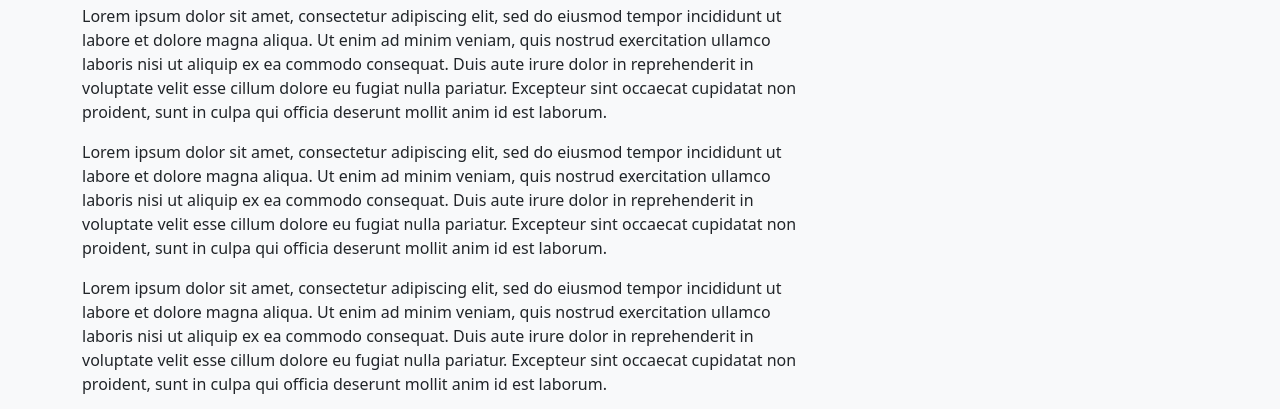
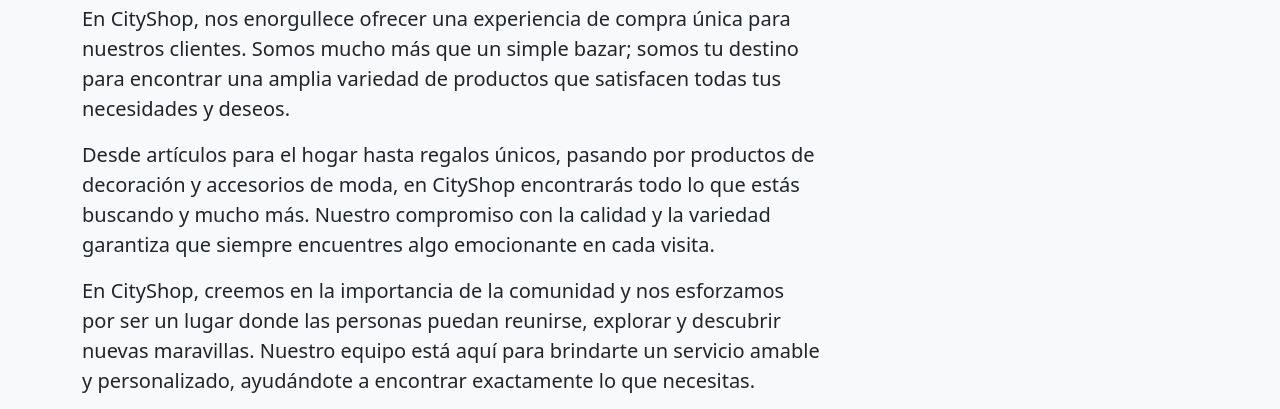
Before and after one commit to ranitadelamatrix/tomate, a plain HTML site: page assets/html/nosotros.html in a window 1280 px wide. Shown: the part 384-793 px from the top of the page. Drawn offline with nearby package versions, Linux system fonts and the light colour scheme.

Commit message:
"edicion de lorem, nosotros, letras"

```diff
--- a/assets/css/styles.css
+++ b/assets/css/styles.css
@@ -23,3 +23,17 @@
     font-weight: 400;
     font-style: normal;
   }
+ .dm-serif display-regular {
+  font-family: "DM Serif Display", serif;
+  font-weight: 400;
+  font-style: normal;
+}
+
+.dm-serif display-regular-italic {
+  font-family: "DM Serif Display", serif;
+  font-weight: 400;
+  font-style: italic;
+}
+.letraNosotros{
+    font-size: 20px;
+}
--- a/assets/html/nosotros.html
+++ b/assets/html/nosotros.html
@@ -110,27 +110,25 @@
 
                     <div class="col-8">
                         <h2>Nosotros</h2>
-                        <p>
-                            Lorem ipsum dolor sit amet, consectetur adipiscing elit, sed do eiusmod tempor incididunt ut
-                            labore et dolore magna aliqua. Ut enim ad minim veniam, quis nostrud exercitation ullamco
-                            laboris nisi ut aliquip ex ea commodo consequat. Duis aute irure dolor in reprehenderit in
-                            voluptate velit esse cillum dolore eu fugiat nulla pariatur. Excepteur sint occaecat
-                            cupidatat non proident, sunt in culpa qui officia deserunt mollit anim id est laborum.
-                        </p>
-                        <p>
-                            Lorem ipsum dolor sit amet, consectetur adipiscing elit, sed do eiusmod tempor incididunt ut
-                            labore et dolore magna aliqua. Ut enim ad minim veniam, quis nostrud exercitation ullamco
-                            laboris nisi ut aliquip ex ea commodo consequat. Duis aute irure dolor in reprehenderit in
-                            voluptate velit esse cillum dolore eu fugiat nulla pariatur. Excepteur sint occaecat
-                            cupidatat non proident, sunt in culpa qui officia deserunt mollit anim id est laborum.
-                        </p>
-                        <p>
-                            Lorem ipsum dolor sit amet, consectetur adipiscing elit, sed do eiusmod tempor incididunt ut
-                            labore et dolore magna aliqua. Ut enim ad minim veniam, quis nostrud exercitation ullamco
-                            laboris nisi ut aliquip ex ea commodo consequat. Duis aute irure dolor in reprehenderit in
-                            voluptate velit esse cillum dolore eu fugiat nulla pariatur. Excepteur sint occaecat
-                            cupidatat non proident, sunt in culpa qui officia deserunt mollit anim id est laborum.
-                        </p>
+                        <p class="letraNosotros">
+                            En CityShop, nos enorgullece ofrecer una experiencia de compra única para nuestros
+                            clientes. Somos mucho más que un simple bazar; somos tu destino para encontrar una
+                            amplia variedad de productos que satisfacen todas tus necesidades y deseos.</p>
+                        <p class="letraNosotros">
+                            Desde artículos para el hogar hasta regalos únicos, pasando por productos de
+                            decoración y accesorios de moda, en CityShop encontrarás todo lo que estás
+                            buscando y mucho más. Nuestro compromiso con la calidad y la variedad
+                            garantiza que siempre encuentres algo emocionante en cada visita.</p>
+                        <p class="letraNosotros">
+                            En CityShop, creemos en la importancia de la comunidad y nos esforzamos por ser un lugar donde las personas puedan reunirse, explorar y descubrir nuevas maravillas. Nuestro equipo está aquí para brindarte un servicio amable y personalizado, ayudándote a encontrar exactamente lo que necesitas.
+
+</p>
+<p class="letraNosotros">Explora nuestras estanterías y déjate sorprender por la diversidad de productos que tenemos para ofrecerte. Ya sea que estés buscando un regalo especial o simplemente quieras darte un capricho, CityShop es el lugar perfecto para encontrarlo.
+
+</p>
+<p class="letraNosotros">¡Gracias por visitarnos en línea y esperamos darte la bienvenida pronto en nuestra tienda física!
+
+    ¡Bienvenidos a CityShop, donde cada visita es una aventura de descubrimiento!</p>
                     </div>
                 </div>
             </div>
```
Also changed, not shown: index.html (+9 -3 lines).
